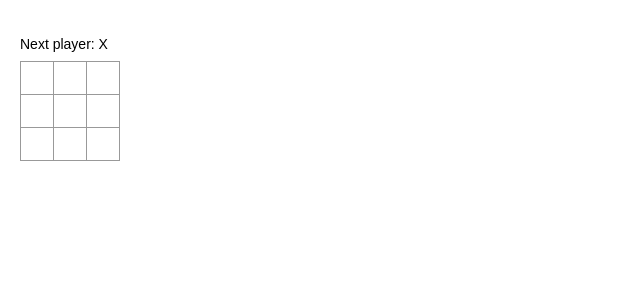
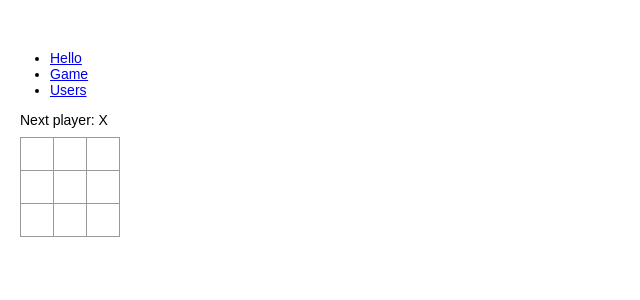
Before and after one commit to Seibi0928/TutorialTemplate, a React app: page /game in a window 1280 px wide. Shown: the top 300 px of the page, without its empty margins (0-640 px from the left). Built offline with nearby package versions, Linux system fonts and the light colour scheme.

Commit message:
Add page  router

```diff
--- a/package.json
+++ b/package.json
@@ -19,6 +19,7 @@
     "@types/jest": "^26.0.3",
     "@types/node": "^8.0.14",
     "@types/react-dom": "^16.9.8",
+    "@types/react-router-dom": "^5.1.5",
     "eslint": "^7.4.0",
     "jest": "^26.1.0",
     "jest-css-modules": "^2.1.0",
@@ -30,12 +31,15 @@
     "webpack": "^4.43.0"
   },
   "dependencies": {
+    "@types/react-router-config": "^5.0.1",
     "css-loader": "^3.6.0",
     "express": "^4.17.1",
     "file-loader": "^6.0.0",
     "path": "^0.12.7",
     "react": "^16.13.1",
     "react-dom": "^16.13.1",
+    "react-router-config": "^5.1.1",
+    "react-router-dom": "^5.2.0",
     "style-loader": "^1.2.1",
     "ts-loader": "^7.0.5",
     "webpack-cli": "^3.3.12"
--- a/src/app/app.tsx
+++ b/src/app/app.tsx
@@ -1,27 +1,58 @@
 import * as React from 'react';
 import * as ReactDOM from 'react-dom';
-import Board from './components/Board';
+import { BrowserRouter as Router, Link } from "react-router-dom";
+import { renderRoutes, RouteConfig } from "react-router-config";
+import Game from './components/Game';
+import Hello from './components/Hello';
 import '../stylesheet/app.scss';
 
-class Game extends React.Component {
-    render() {
-        return (
-            <div className="game">
-                <div className="game-board">
-                    <Board />
-                </div>
-                <div className="game-info">
-                    <div>{/* status */}</div>
-                    <ol>{/* TODO */}</ol>
-                </div>
-            </div>
-        );
+const Root: React.FunctionComponent<any> = ({ route }: { route: RouteConfig }) => (
+    <div>
+        <nav>
+            <ul>
+                <li>
+                    <Link to="/">Hello</Link>
+                </li>
+                <li>
+                    <Link to="/game">Game</Link>
+                </li>
+                <li>
+                    <Link to="/users">Users</Link>
+                </li>
+            </ul>
+        </nav>
+        {renderRoutes(route.routes)}
+    </div>
+);
+
+const Users = (_: unknown) => <h2>Users</h2>;
+
+const routes: RouteConfig[] = [
+    {
+        component: Root,
+        routes: [
+            {
+                path: "/",
+                exact: true,
+                component: Hello
+            },
+            {
+                path: "/game",
+                exact: true,
+                component: Game
+            },
+            {
+                path: "/users",
+                exact: true,
+                component: Users
+            }
+        ]
     }
-}
-
-// ========================================
+];
 
 ReactDOM.render(
-    <Game />,
+    <Router>
+        {renderRoutes(routes)}
+    </Router>,
     document.getElementById('root')
 );
--- /dev/null
+++ b/src/app/components/Game.tsx
@@ -0,0 +1,19 @@
+import * as React from 'react';
+import Board from './Board';
+import '../../stylesheet/components/Game.scss';
+
+export default class Game extends React.Component {
+    render() {
+        return (
+            <div className="game">
+                <div className="game-board">
+                    <Board />
+                </div>
+                <div className="game-info">
+                    <div>{/* status */}</div>
+                    <ol>{/* TODO */}</ol>
+                </div>
+            </div>
+        );
+    }
+}
--- a/src/stylesheet/app.scss
+++ b/src/stylesheet/app.scss
@@ -2,16 +2,3 @@ body {
   font: 14px "Century Gothic", Futura, sans-serif;
   margin: 20px;
 }
-
-ol, ul {
-  padding-left: 30px;
-}
-
-.game {
-  display: flex;
-  flex-direction: row;
-}
-
-.game-info {
-  margin-left: 20px;
-}
--- /dev/null
+++ b/src/stylesheet/components/Game.scss
@@ -0,0 +1,12 @@
+ol, ul {
+  padding-left: 30px;
+}
+
+.game {
+  display: flex;
+  flex-direction: row;
+}
+
+.game-info {
+  margin-left: 20px;
+}
```
Also changed, not shown: server.js (+6 -3 lines), 1 other file (tests, documents, lock files or other folders).
